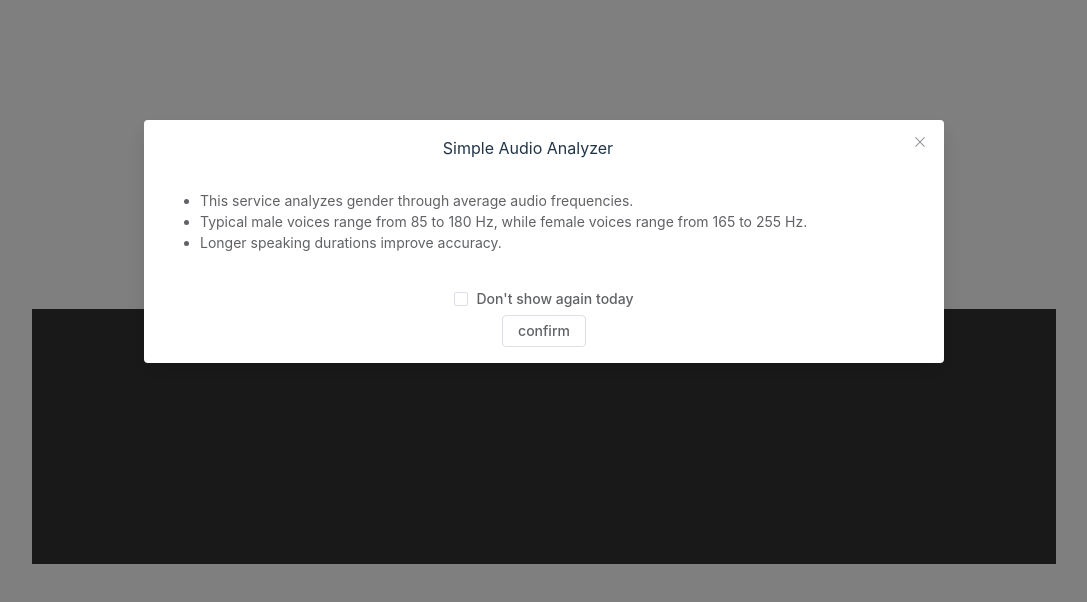
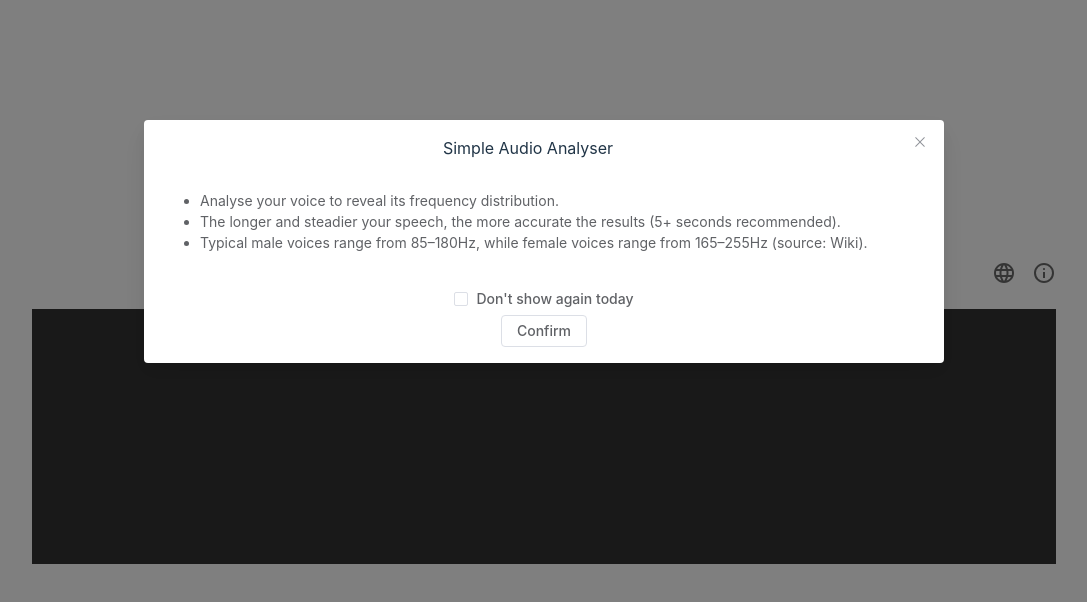
Before and after one commit to Noahdot/audio-analyser, a Vue app: page /playground in a window 1280 px wide. Shown: the top 602 px of the page, without its empty margins (96-1183 px from the left). Built offline with nearby package versions, Linux system fonts and the light colour scheme.

Commit message:
feat(i18n): integrate unplugin-icons and add language selection with zh-CN locale
- Installed and configured unplugin-icons to streamline icon usage
- Implemented a language selection feature allowing users to switch between locales
- Added zh-CN translations to enhance international user experience

```diff
--- a/package.json
+++ b/package.json
@@ -16,15 +16,19 @@
     }
   },
   "dependencies": {
+    "@vue/compiler-sfc": "^3.5.13",
     "chart.js": "^4.4.7",
     "commitizen": "^4.3.1",
     "cz-conventional-changelog": "^3.3.0",
     "element-plus": "^2.9.0",
+    "unplugin-icons": "^0.21.0",
     "vue": "^3.5.12",
     "vue-i18n": "^10.0.4",
     "vue-router": "^4.4.5"
   },
   "devDependencies": {
+    "@iconify-json/ix": "^1.2.0",
+    "@iconify-json/material-symbols": "^1.2.8",
     "@vitejs/plugin-vue": "^5.1.4",
     "sass-embedded": "^1.80.6",
     "typescript": "~5.6.2",
--- a/src/components/NoticeDialog.vue
+++ b/src/components/NoticeDialog.vue
@@ -19,7 +19,7 @@ import { onBeforeMount, ref } from 'vue';
 import DialogWrapper from '@/components/DialogWrapper.vue';
 import { useSuppressDialog } from '@/composables/useSuppressDialog';
 
-const { checkSuppressTime, setSuppressTime } = useSuppressDialog();
+const { checkSuppressTime, setSuppressTime, removeSuppressTime } = useSuppressDialog();
 const showDialog = ref(false);
 
 const dialogInit = () => {
@@ -32,6 +32,15 @@ const updateSuppressSettings = ({ suppress, suppressSwitch }) => {
   }
 }
 
+const showDialogFromParent = () => {
+  removeSuppressTime('notice');
+  dialogInit();
+}
+
+defineExpose({
+  showDialogFromParent
+});
+
 onBeforeMount(() => {
   dialogInit();
 })
--- a/src/composables/useSuppressDialog.ts
+++ b/src/composables/useSuppressDialog.ts
@@ -35,18 +35,33 @@ export const useSuppressDialog = () => {
           time: getTomorrow()
         });
       }
-      localStorage.setItem('suppress', JSON.stringify(suppressData));
+      updateSuppress(suppressData);
     } else {
       const data = {
         key,
         time: getTomorrow()
       };
-      localStorage.setItem('suppress', JSON.stringify([data]));
+      updateSuppress([data]);
     }
+  }
+
+  const removeSuppressTime = (key: string): void => {
+    const suppressData = getSuppressArray();
+    if (suppressData) {
+      const target = suppressData.find((item: any) => item.key === key);
+      if (target) {
+        updateSuppress(suppressData.filter((item: any) => item.key !== key));
+      }
+    }
+  }
+
+  const updateSuppress = (array) => {
+    localStorage.setItem('suppress', JSON.stringify(array));
   }
 
   return {
     checkSuppressTime,
-    setSuppressTime
+    setSuppressTime,
+    removeSuppressTime
   }
 }
--- a/src/locale/en.json
+++ b/src/locale/en.json
@@ -1,15 +1,16 @@
 {
   "app": {
-    "title": "Simple Audio Analyzer",
-    "description_1": "This service analyzes gender through average audio frequencies.",
-    "description_2": "Typical male voices range from 85 to 180 Hz, while female voices range from 165 to 255 Hz.",
-    "description_3": "Longer speaking durations improve accuracy."
+    "title": "Simple Audio Analyser",
+    "description_1": "Analyse your voice to reveal its frequency distribution.",
+    "description_2": "The longer and steadier your speech, the more accurate the results (5+ seconds recommended).",
+    "description_3": "Typical male voices range from 85–180Hz, while female voices range from 165–255Hz (source: Wiki).",
+    "locale": "English"
   },
   "button" : {
-    "start": "start",
-    "stop": "stop",
-    "analyser": "analyser",
-    "confirm": "confirm"
+    "start": "Start",
+    "stop": "Stop",
+    "analyser": "Analyser",
+    "confirm": "Confirm"
   },
   "dialog": {
     "dont_show_again": "Don't show again today"
--- /dev/null
+++ b/src/locale/zh-CN.json
@@ -0,0 +1,26 @@
+{
+  "app": {
+    "title": "简易音频分析器",
+    "description_1": "透过分析您的声音，来呈现您的音频占比",
+    "description_2": "说话语调平稳、时间越长，准确度越高。(建议五秒以上较佳)",
+    "description_3": "典型成年男性的人声基本频率为85至180Hz，典型成年女性则为165至255Hz。(参考自 wiki)",
+    "locale": "中文"
+  },
+  "button" : {
+    "start": "开始",
+    "stop": "停止",
+    "analyser": "分析",
+    "confirm": "确认"
+  },
+  "dialog": {
+    "dont_show_again": "今日不再显示"
+  },
+  "chart": {
+    "ratio": "比例",
+    "frequency": "频率",
+    "frequency_ratio": "频率比例",
+    "frequency_segment": "频率区间",
+    "original_data": "音频原始数据",
+    "time": "时间"
+  }
+ }
--- a/src/locale/zh-TW.json
+++ b/src/locale/zh-TW.json
@@ -1,9 +1,10 @@
 {
   "app": {
     "title": "簡易音頻分析器",
-    "description_1": "此服務可簡單透過平均音頻的數據，分析男女聲。",
-    "description_2": "典型成年男性的人聲基本頻率為85至180Hz，典型成年女性則為165至255Hz。",
-    "description_3": "說話語調平穩、時間越長，準確度越高。"
+    "description_1": "透過分析您的聲音，來呈現您的音頻佔比",
+    "description_2": "說話語調平穩、時間越長，準確度越高。(建議五秒以上較佳)",
+    "description_3": "典型成年男性的人聲基本頻率為85至180Hz，典型成年女性則為165至255Hz。(參考自 wiki)",
+    "locale": "中文"
   },
   "button" : {
     "start": "開始",
--- a/src/plugins/i18n.ts
+++ b/src/plugins/i18n.ts
@@ -13,7 +13,7 @@ const loadLocaleMessages = () => {
 
 const i18n = createI18n({
   legacy: false,
-  locale: 'en',
+  locale: localStorage.getItem('locale') || 'en',
   messages: loadLocaleMessages()
 });
 
--- a/src/views/playground/index.vue
+++ b/src/views/playground/index.vue
@@ -3,6 +3,19 @@
     <div class="control-bar">
       <button @click="start" :disabled="active">{{ $t('button.start') }}</button>
       <button @click="stop" :disabled="!active">{{ $t('button.stop') }}</button>
+      <div class="settings-panel">
+        <el-dropdown @command="handleCommand">
+          <MaterialSymbolsLanguage class="icon-lang" />
+          <template #dropdown>
+            <el-dropdown-menu>
+              <el-dropdown-item command="en">English</el-dropdown-item>
+              <el-dropdown-item command="zh-CN">简中</el-dropdown-item>
+              <el-dropdown-item command="zh-TW">繁中</el-dropdown-item>
+            </el-dropdown-menu>
+          </template>
+        </el-dropdown>
+        <MaterialSymbolsInfoOutline class="icon-info" @click="showDialog" />
+      </div>
     </div>
     <div class="result-wrapper" v-if="showResult">
       <AnalyserResult :data="analyserData" :final-result="finalResult" />
@@ -11,17 +24,17 @@
       <div
         v-for="(item, index) in showDataArray"
         :key="index"
-        :style="{
-          height: `${255 - item * 10}px`
-        }"
+        :style="{ height: `${255 - item * 10}px` }"
         class="audio-item"
       ></div>
     </div>
-
   </div>
-  <NoticeDialog />
+  <NoticeDialog ref="noticeDialogRef" />
 </template>
 <script setup lang="ts">
+import MaterialSymbolsLanguage from '~icons/material-symbols/language';
+import MaterialSymbolsInfoOutline from '~icons/material-symbols/info-outline';
+
 import { ref } from 'vue';
 import NoticeDialog from '@/components/NoticeDialog.vue';
 import AnalyserResult from '@/components/AnalyserResult.vue';
@@ -34,6 +47,17 @@ const active = ref(false);
 const useOsci = ref(false);
 
 const showResult = ref(false);
+const noticeDialogRef = ref();
+const showDialog = () => {
+  noticeDialogRef.value.showDialogFromParent();
+}
+
+import { useI18n } from 'vue-i18n';
+const { locale } = useI18n();
+const handleCommand = (command) => {
+  locale.value = command;
+  localStorage.setItem('locale', command);
+}
 
 
 const start  = () => {
@@ -162,8 +186,39 @@ const setFrequency = (frequency) => {
   width: 100%;
 
   .control-bar {
+    width: 1024px;
+    display: flex;
+    align-items: center;
+    justify-content: center;
+    position: relative;
+
     & button {
       margin: 1rem;
+    }
+
+    .settings-panel {
+      position: absolute;
+      top: 0px;
+      right: 0px;
+      height: 100%;
+      display: flex;
+      justify-content: center;
+      align-items: center;
+
+      .el-dropdown {
+        margin: 0 1rem;
+
+        & * {
+          outline: none;
+        }
+      }
+
+      .icon-lang, .icon-info {
+        width: 24px;
+        height: auto;
+        color: #686868;
+        cursor: pointer;
+      }
     }
   }
 
--- a/vite.config.ts
+++ b/vite.config.ts
@@ -1,12 +1,21 @@
 import { fileURLToPath } from 'url';
 import { defineConfig, loadEnv } from 'vite';
 import vue from '@vitejs/plugin-vue';
+
+import Icons from "unplugin-icons/vite";
 
 // https://vite.dev/config/
 export default defineConfig(({ mode }) => {
   const env = loadEnv(mode, process.cwd());
   return {
-    plugins: [vue()],
+    plugins: [
+      vue(),
+      Icons({
+        scale: 2,
+        autoInstall: true,
+        compiler: 'vue3'
+      })
+    ],
     base: env.VITE_BASE_URL,
     css: {
       preprocessorOptions: {
```
Also changed, not shown: tsconfig.json (+6 -2 lines), 1 other file (tests, documents, lock files or other folders).
